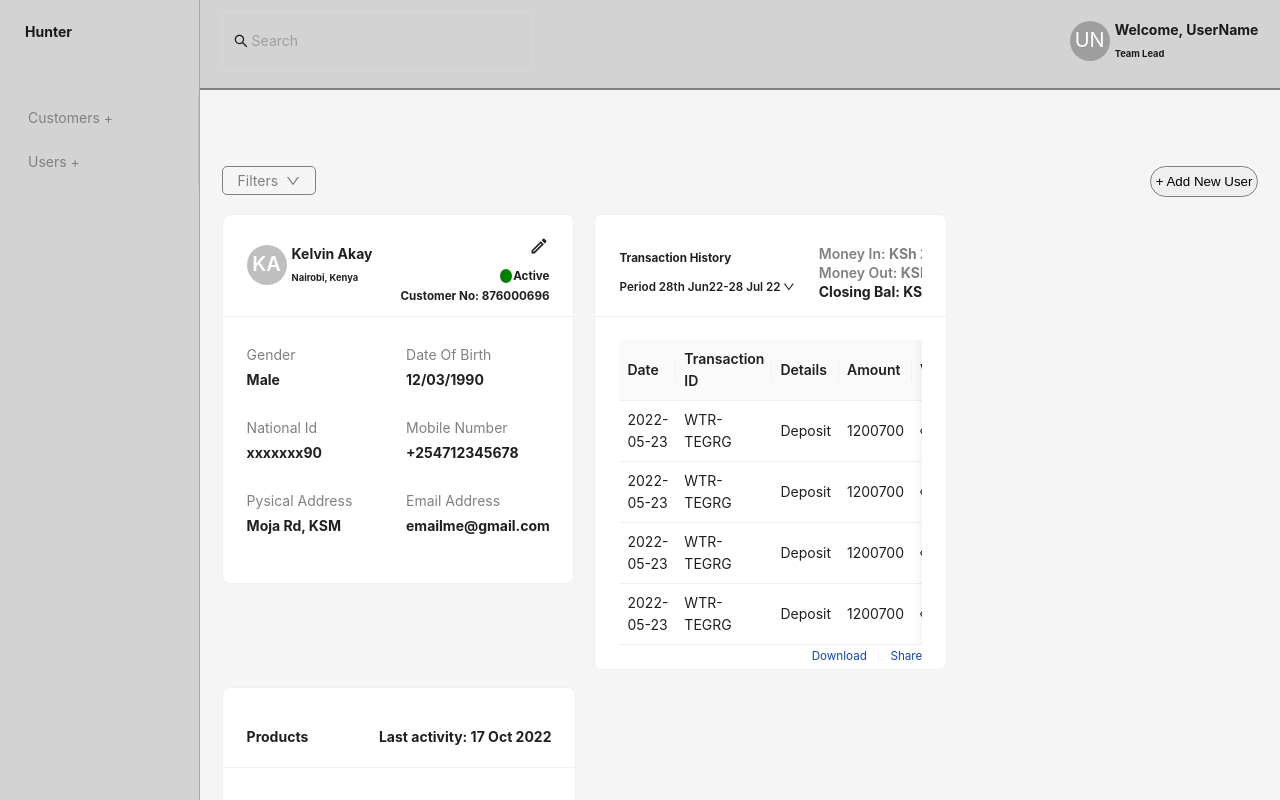
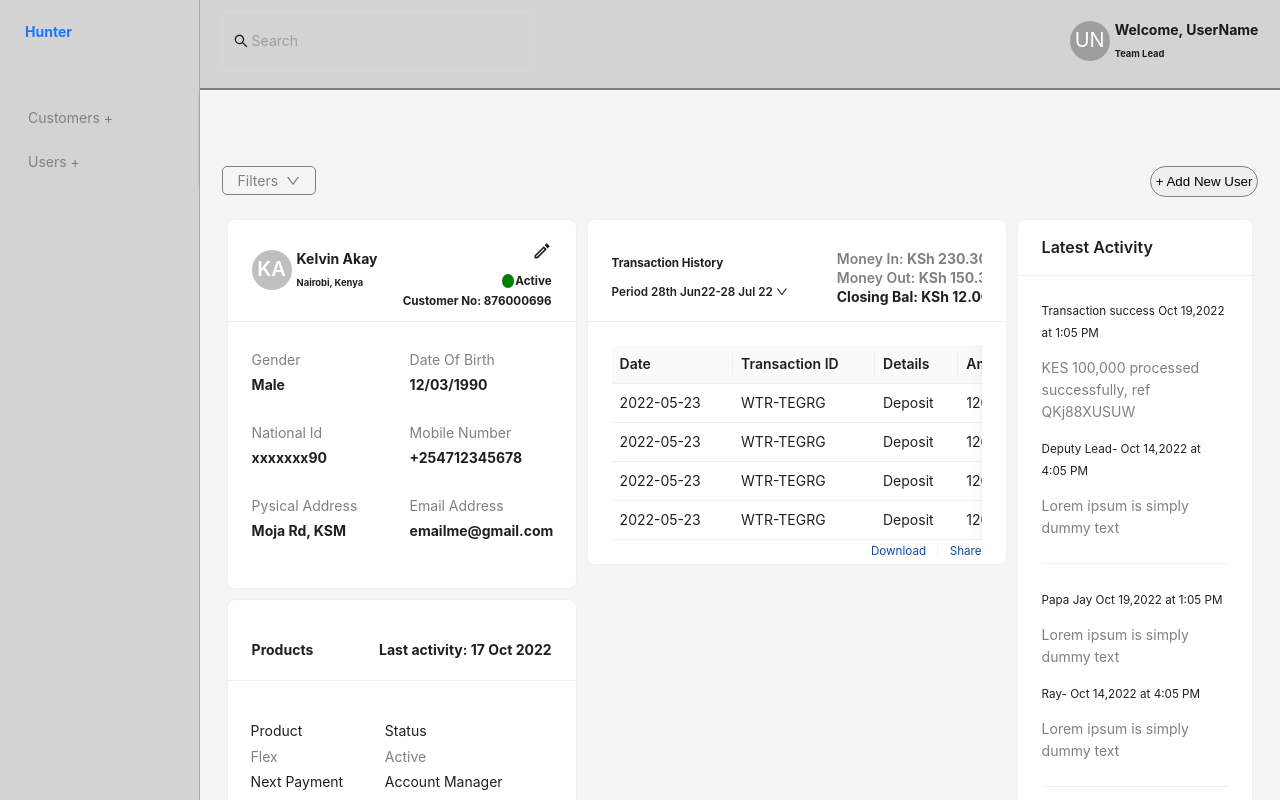
Before and after one commit to hunterachieng/shara-assessment, a React (Create React App) app: page / in a window 1280 px wide. Shown: the top 800 px of the page. Built offline with nearby package versions, Linux system fonts and the light colour scheme.

Commit message:
complete assessment

```diff
--- a/src/App.css
+++ b/src/App.css
@@ -88,9 +88,62 @@ p{
 .ant-pagination .ant-pagination-item-active{
   border-color:#282c34
 }
-@media screen and (max-width: 540px){
-  .home{
-    width: "100%";
+
+
+.grid-container{
+  display: grid;
+ gap:20px;
+  grid-template-columns: auto auto auto;
+  padding: 5px;
+}
+.item3 {
+  grid-column: 3;
+  grid-row: 1 / span 2;
+}
+@media screen and (max-width: 800px){
+  .grid-container{
+    display: flex;
+    flex-direction: column;
+    padding: 0px;
+
   }
 
 }
+@media screen and (min-width: 801px)and (max-width: 1080px){
+
+  .grid-container{
+    display: grid;
+    /* flex-wrap: wrap; */
+   gap:20px;
+   grid-template-columns: 350px 420px ;
+    padding: 5px;
+  }
+  .item3 {
+    grid-column: 1;
+    grid-row: 2 / span 2;
+    font-size: 16px;
+  }
+
+
+}
+
+@media screen and (min-width: 1081px)and (max-width: 1280px){
+
+  .grid-container{
+    display: grid;
+   gap:10px;
+   grid-template-columns: 350px 420px  ;
+    padding: 5px;
+  }
+  .item3 {
+    grid-column: 3;
+    grid-row: 1 / span 3;
+    font-size: 16px;
+  }
+  .item2 {
+    grid-column: 2;
+    grid-row: 1 / span 2;
+    font-size: 16px;
+  }
+
+  }
--- a/src/components/Customers/main/index.jsx
+++ b/src/components/Customers/main/index.jsx
@@ -7,30 +7,22 @@ import Products from "./products";
 import { mainContainer } from "./style";
 
 const Main = () => (
-  <Row className="site-card-wrapper" style={mainContainer}>
-    <div className="home" style={{ width: "70%" }}>
-      <Row gutter={{ xs: 8, sm: 20, md: 24, lg: 20 }}>
-        <Col span={12}>
-          <ProfileDetails />
-        </Col>
-        <Col span={12}>
-          <Transactions />
-        </Col>
-      </Row>
-      <br />
-      <Row gutter={16}>
-        <Col span={12}>
-          <Products />
-        </Col>
-      </Row>
+  <div className="grid-container">
+    <div className="grid-item">
+    <ProfileDetails />
     </div>
-    <div>
-      <Row gutter={16} style={{ marginLeft: "3%" }}>
-        <Col span={35}>
-          <Activities />
-        </Col>
-      </Row>
+    <div className="grid-item item2">
+    <Transactions />
     </div>
-  </Row>
+
+    <div className="grid-item item3">
+    <Activities />
+    </div>
+    <div className="grid-item item4">
+    <Products />
+    </div>
+
+  </div>
+
 );
 export default Main;
--- a/src/components/Customers/main/transaction.jsx
+++ b/src/components/Customers/main/transaction.jsx
@@ -10,7 +10,7 @@ const Transactions  = () =>{
             <Row        style={{ padding: "22px 0px" }}
             gutter={16}
           >
-           <Col span={15}
+           <Col span={14}
            style={transactionHeader}>
             <h5>Transaction History</h5>
             <small>Period 28th Jun22-28 Jul 22 <DownOutlined/></small>
--- a/src/components/Customers/main/transactionTable.jsx
+++ b/src/components/Customers/main/transactionTable.jsx
@@ -60,7 +60,7 @@ const TransactionTable = () => (
   <Table
     columns={columns}
     dataSource={data}
-    scroll={{x:'10vw'}}
+    scroll={{x:'500px'}}
     size="small"
     pagination={{ position: ["none", "none"] }}
   />
--- a/src/components/Layout/index.jsx
+++ b/src/components/Layout/index.jsx
@@ -25,7 +25,7 @@ const SideLayout = ({children}) => {
       >
         <div className="logo" />
         <Header style={headerTitle}>
-            Hunter</Header>
+        <Link to="/" >Hunter</Link></Header>
         <Menu
           theme="light"
           mode="inline"
--- a/src/components/Users/UserTabs/collapseData.jsx
+++ b/src/components/Users/UserTabs/collapseData.jsx
@@ -26,8 +26,8 @@ const CollapseData = () => {
         { id: "2", number: "incoporation.docx" },
       ],
       statements: [
-        { id: "1", statement: "mpesa_statement.pdf" },
-        { id: "2", statement: "bank_statement.pdf" },
+        { id: "1", statement: "mpesa.pdf" },
+        { id: "2", statement: "bank.pdf" },
       ],
     },
   ];
@@ -62,7 +62,7 @@ const CollapseData = () => {
               <p style={paragraph}>Gender</p>
               <b>{item.gender}</b>
             </Col>
-            <Col span={3}>
+            <Col span={4}>
               <p style={paragraph}> Mobile Number</p>
               <b>{item.mobileNumber}</b>
             </Col>
@@ -85,7 +85,7 @@ const CollapseData = () => {
               <p style={paragraph}>Business Address</p>
               <b>{item.businessAddress}</b>
             </Col>
-            <Col span={3}>
+            <Col span={4}>
               <p style={paragraph}>Business Category</p>
               <b>{item.businessCategory}</b>
             </Col>
@@ -96,19 +96,19 @@ const CollapseData = () => {
           </Row>
           <br />
           <Row gutter={16}>
-            <Col span={5}>
+            <Col span={4}>
               <p style={paragraph}>Shop Setup Photos</p>
               <PictureOutlined /> <a href="#">{item.shopSetup}</a>
             </Col>
-            <Col span={10}>
+            <Col span={11}>
               <p style={paragraph}>Business License or permit/certificate</p>
             <Row>  {item.licence.map(data=>
-                <Col span={7}><FileImageOutlined /><a href="#">{data.number}</a> </Col>)}</Row>
+                <Col span={8}><FileImageOutlined /><a href="#">{data.number}</a> </Col>)}</Row>
             </Col>
             <Col span={8}>
               <p style={paragraph}>Mpesa Statement or Bank Statement</p>
              <Row > {item.statements.map(data=>
-                <Col span={10}><FileImageOutlined /><a href="#">{data.statement}</a> </Col>)} </Row>
+                <Col span={12}><FileImageOutlined /><a href="#">{data.statement}</a> </Col>)} </Row>
             </Col>
 
           </Row>
--- a/src/components/Users/UserTabs/submitted.jsx
+++ b/src/components/Users/UserTabs/submitted.jsx
@@ -67,7 +67,7 @@ const SubmittedData = () => {
       <Table
         columns={columns}
         dataSource={data}
-        scroll={{ x: "50vw" }}
+        scroll={{ x: "30vw" }}
         expandable={{
           expandedRowRender,
         }}
```
